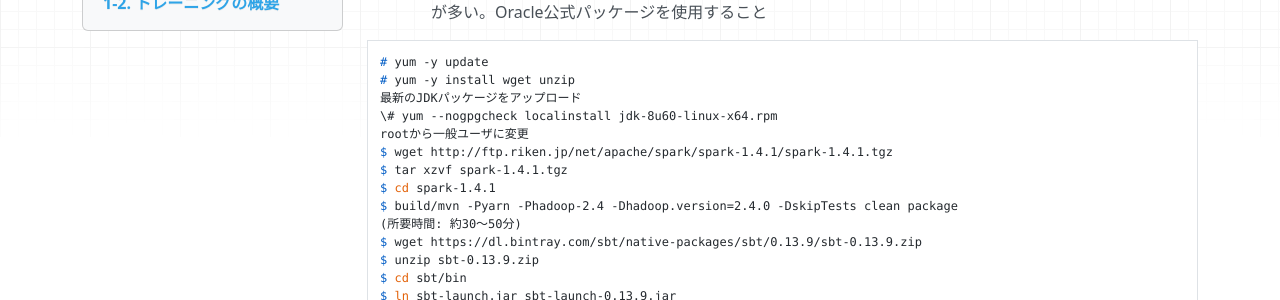
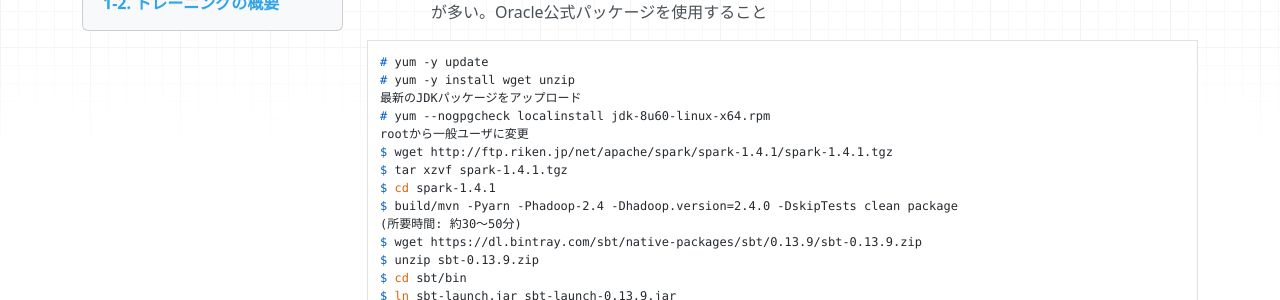
Before and after one commit to m-kiuchi/AMPcamp-ja, an MkDocs documentation site: the page built from docs/introduction.md, in a window 1280 px wide and 900 px high, scrolled down 384 px. Shown: the part 169-469 px from the top of the window. Built offline with MkDocs 1.6.1, drawn with Linux system fonts in a browser that asks for light colours; nearby versions of some CDN libraries; old or Windows-style settings are respelled for this version of MkDocs.

```diff
--- a/docs/introduction.md
+++ b/docs/introduction.md
@@ -22,7 +22,7 @@ Linuxマシン：以下の要件を満たしていること
 # yum -y update
 # yum -y install wget unzip
 最新のJDKパッケージをアップロード
-\# yum --nogpgcheck localinstall jdk-8u60-linux-x64.rpm
+# yum --nogpgcheck localinstall jdk-8u60-linux-x64.rpm
 rootから一般ユーザに変更
 $ wget http://ftp.riken.jp/net/apache/spark/spark-1.4.1/spark-1.4.1.tgz
 $ tar xzvf spark-1.4.1.tgz
```
